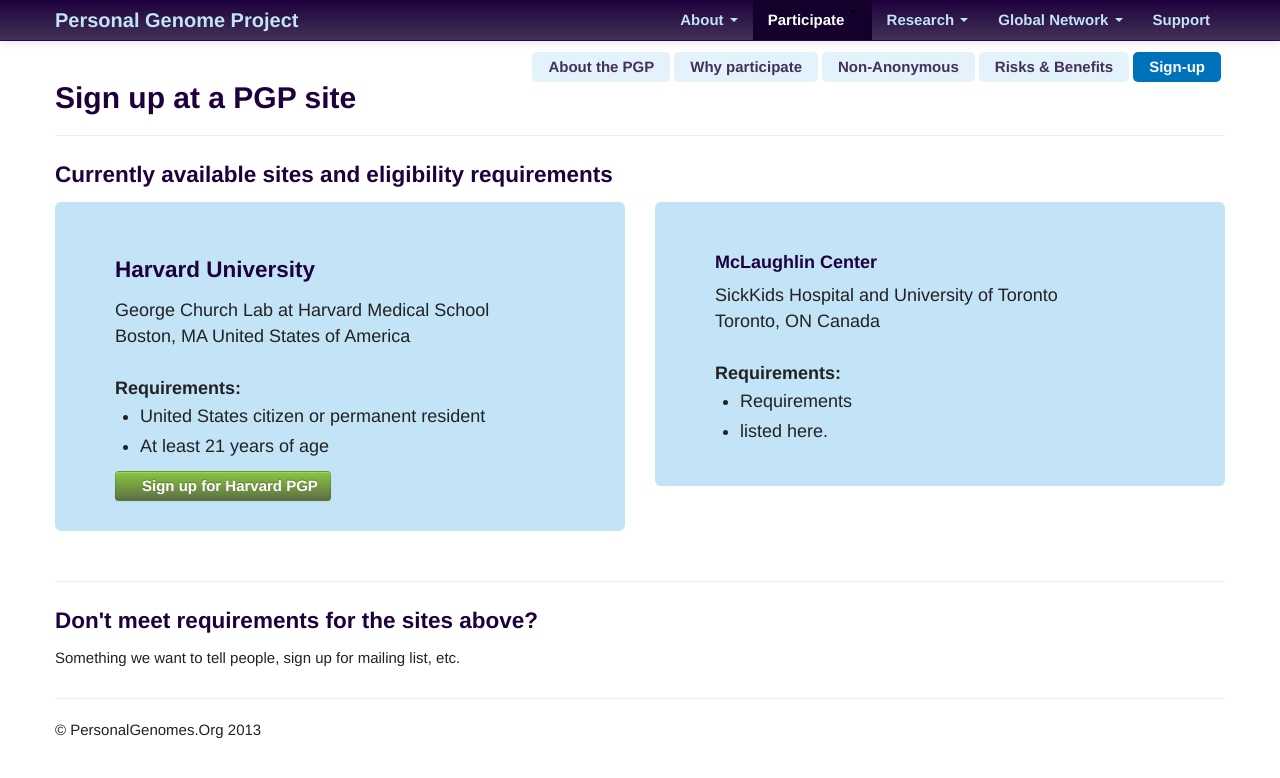
After one commit to geochurch/www_personalgenomes_org, a Django app: page /pgp-sign-up in a window 1280 px wide. The commit adds this page. Shown: the top 778 px of the page. Run offline with Django 3.2, Linux system fonts and the light colour scheme; some libraries are stand-ins or nearby versions.

Commit message:
Add 'risks-benefits' and 'pgp-sign-up' pages

```diff
--- a/templates/www_personalgenomes_org/index.html
+++ b/templates/www_personalgenomes_org/index.html
@@ -91,8 +91,8 @@
 		<li><a href="{% url 'pgp' %}">About the PGP</a></li>
 		<li><a href="{% url 'why-participate' %}">Why participate</a></li>
 		<li><a href="{% url 'non-anonymous' %}">Non-Anonymous</a></li>
-		<li><a href="#">Risks & Benefits</a></li>
-		<li><a href="#">Sign-up</a></li>
+		<li><a href="{% url 'risks-benefits' %}">Risks & Benefits</a></li>
+		<li><a href="{% url 'pgp-sign-up' %}">Sign-up</a></li>
 		<li class="divider"></li>
 		<li><a href="https://my.personalgenomes.org/login"><i class="icon-external-link-sign"></i> Participant Log In</a></li>
               </ul>
@@ -139,10 +139,10 @@
         <div class="span9">
           <h1>Sharing Personal Genomes</h1>
           <p class="info">The Personal Genome Project was founded in 2005 and is dedicated to creating public genome, health, and trait data. Sharing data is critical to scientific progress, but has been hampered by traditional research practices&mdash;our approach is to invite willing participants to publicly share their personal data for the greater good.</p>
-          <p><a href="/mission" class="btn btn-primary btn-large">Learn more &raquo;</a></p>
+          <p><a href="{% url 'pgp' %}" class="btn btn-primary btn-large">Learn more &raquo;</a></p>
 	</div>
         <div class="span3">
-	  <a href="/mission"><img src="/static/img/pgp-logo-only-transp.png"/></a>
+	  <a href="{% url 'pgp' %}"><img src="/static/img/pgp-logo-only-transp.png"/></a>
         </div>
       </div>
     </div>
@@ -151,7 +151,7 @@
       <div class="span4">
         <h2>Why participate?</h2>
 	<p>Donating your genome and health data to science is a great way to enable advances in understanding human genetics, biology, and health. We seek volunteers willing to donate diverse personal information to become a public resource.</p>
-        <p><a class="btn" href="/whyparticipate">Learn about participating &raquo;</a></p>
+        <p><a class="btn" href="{% url 'why-participate' %}">Learn about participating &raquo;</a></p>
       </div>
       <div class="span4">
         <h2>Open Data</h2>
@@ -161,7 +161,7 @@
       <div class="span4">
         <h2>International Network</h2>
         <p>The pilot group for the Personal Genome Project has been based at Harvard, but we are a global group, with projects starting around the world.</p>
-        <p><a class="btn" href="/people">Meet our PGP groups &raquo;</a></p>
+        <p><a class="btn" href="{% url 'network' %}">Meet our PGP groups &raquo;</a></p>
       </div>
     </div>
     {% endblock main %}
--- a/templates/www_personalgenomes_org/menu_participate.html
+++ b/templates/www_personalgenomes_org/menu_participate.html
@@ -9,7 +9,7 @@
   <li><a href="{% url 'pgp' %}">About the PGP</a></li>
   <li><a href="{% url 'why-participate' %}">Why participate</a></li>
   <li><a href="{% url 'non-anonymous' %}">Non-Anonymous</a></li>
-  <li><a href="#">Risks & Benefits</a></li>
-  <li><a href="#">Sign-up</a></li>
+  <li><a href="{% url 'risks-benefits' %}">Risks & Benefits</a></li>
+  <li><a href="{% url 'pgp-sign-up' %}">Sign-up</a></li>
 </ul>
 {% endblock navpills %}
--- /dev/null
+++ b/templates/www_personalgenomes_org/pgp-sign-up.html
@@ -0,0 +1,45 @@
+{% extends "www_personalgenomes_org/menu_participate.html" %}
+
+{% block main %}
+
+<h2>Sign up at a PGP site</h2>
+
+<hr />
+
+<h3>Currently available sites and eligibility requirements</h3>
+
+<div class="row">
+  <div class="span6">
+    <div class="hero-unit">
+      <h3>Harvard University</h3>
+      <p>George Church Lab at Harvard Medical School<br />
+      Boston, MA  United States of America</p>
+      <p style="margin-bottom:0px"><strong>Requirements:</strong></p>
+      <ul>
+	<li>United States citizen or permanent resident</li>
+	<li>At least 21 years of age</li>
+      </ul>
+      <a class="btn btn-primary" href="https://my.personalgenomes.org/signup"><i class="icon-external-link"> </i>Sign up for Harvard PGP</a>
+    </div>
+  </div>
+  <div class="span6">
+    <div class="hero-unit">
+      <h4>McLaughlin Center</h4>
+      <p>SickKids Hospital and University of Toronto<br />
+      Toronto, ON  Canada</p>
+      <p style="margin-bottom:0px"><strong>Requirements:</strong></p>
+      <ul>
+	<li>Requirements</li>
+	<li>listed here.</li>
+      </ul>
+    </div>
+  </div>
+</div>
+
+<hr />
+
+<h3>Don't meet requirements for the sites above?</h3>
+
+<p>Something we want to tell people, sign up for mailing list, etc.</p>
+
+{% endblock main %}
--- a/templates/www_personalgenomes_org/why-participate.html
+++ b/templates/www_personalgenomes_org/why-participate.html
@@ -19,6 +19,6 @@
 <p>The answers to many fundamental questions about basic human biology, our experiences as individuals, and our history as a species will be illuminated by better access to large datasets that contain many human genomes tied to other forms of personal information, such as medical history and physical traits. Thus far, only a handful of individuals in the world have been extensively sequenced and studied. The PGP aims to change this by giving individuals a platform to share their genome, health and trait data.</p>
 
 <h3>Self-curiosity</h3>
-Like other areas in human history, personal genomics will likely benefit greatly from "early adopters" who are willing and able to endure the difficulties and uncertainties that go along with exploring relatively uncharted territories. Early adopters of genome sequencing might be driven by self-curiosity or the pursuit of personal interests in biology or computing. Professional interests might be another reason for being an early adopter of personal genomics, especially for individuals whose work may be impacted significantly by genomics in the near future, such as certain health care workers, policy-makers, and IT professionals.</>p
+Like other areas in human history, personal genomics will likely benefit greatly from "early adopters" who are willing and able to endure the difficulties and uncertainties that go along with exploring relatively uncharted territories. Early adopters of genome sequencing might be driven by self-curiosity or the pursuit of personal interests in biology or computing. Professional interests might be another reason for being an early adopter of personal genomics, especially for individuals whose work may be impacted significantly by genomics in the near future, such as certain health care workers, policy-makers, and IT professionals.</>
 
 {% endblock main %}
--- a/www_personalgenomes_org/urls.py
+++ b/www_personalgenomes_org/urls.py
@@ -63,6 +63,16 @@ urlpatterns = patterns(
         TemplateView.as_view(template_name='www_personalgenomes_org/non-anonymous.html'),
         name='non-anonymous'),
 
+    url(r'^risks-benefits/?',
+        TemplateView.as_view(template_name='www_personalgenomes_org/risks-benefits.html'),
+        name='risks-benefits'),
+    url(r'^considerations.html/?$', ReverseRedirectView.as_view(url='risks-benefits')),
+
+    url(r'^pgp-sign-up/?',
+        TemplateView.as_view(template_name='www_personalgenomes_org/pgp-sign-up.html'),
+        name='pgp-sign-up'),
+    url(r'^eligibility.html/?$', ReverseRedirectView.as_view(url='pgp-sign-up')),
+
     # Global network pages
 
     url(r'^network/?$',
```
Also changed, not shown: templates/www_personalgenomes_org/risks-benefits.html (added, +44 -0 lines), static/img/advocates.jpg (added).
